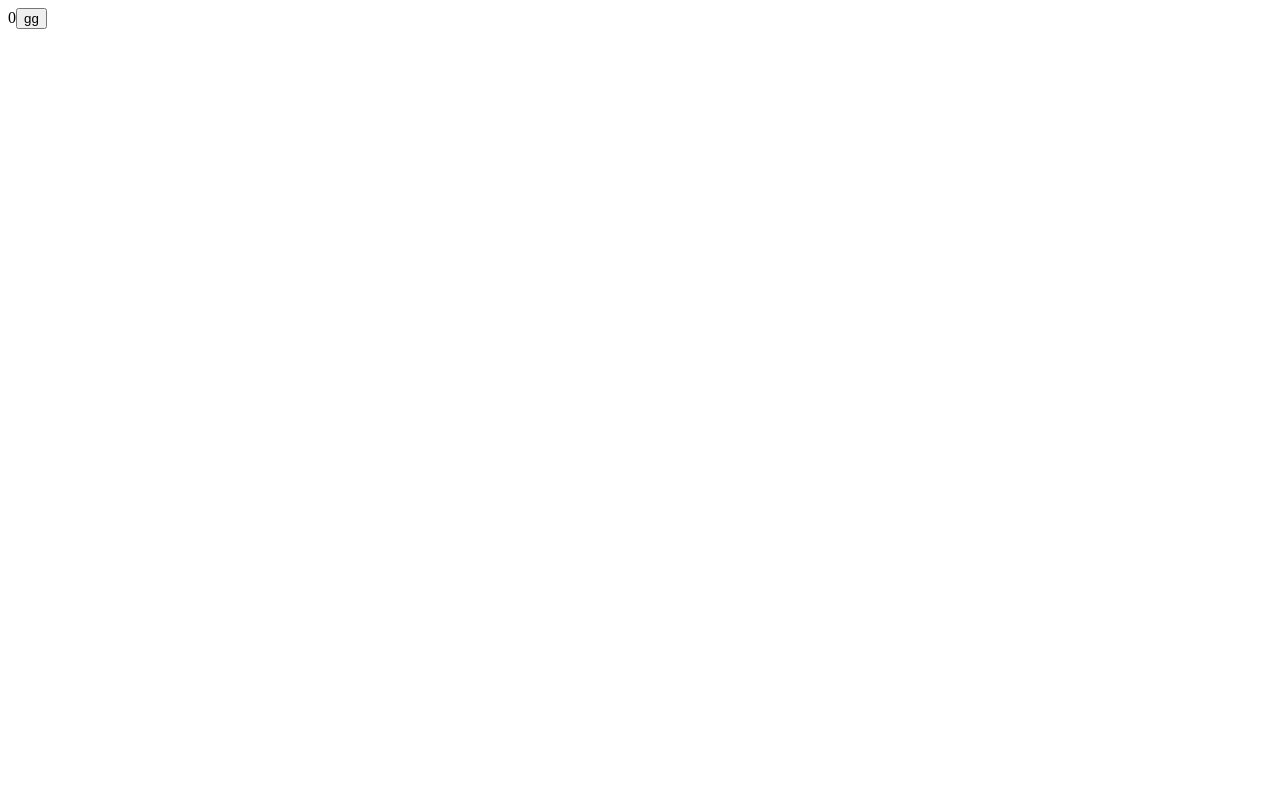
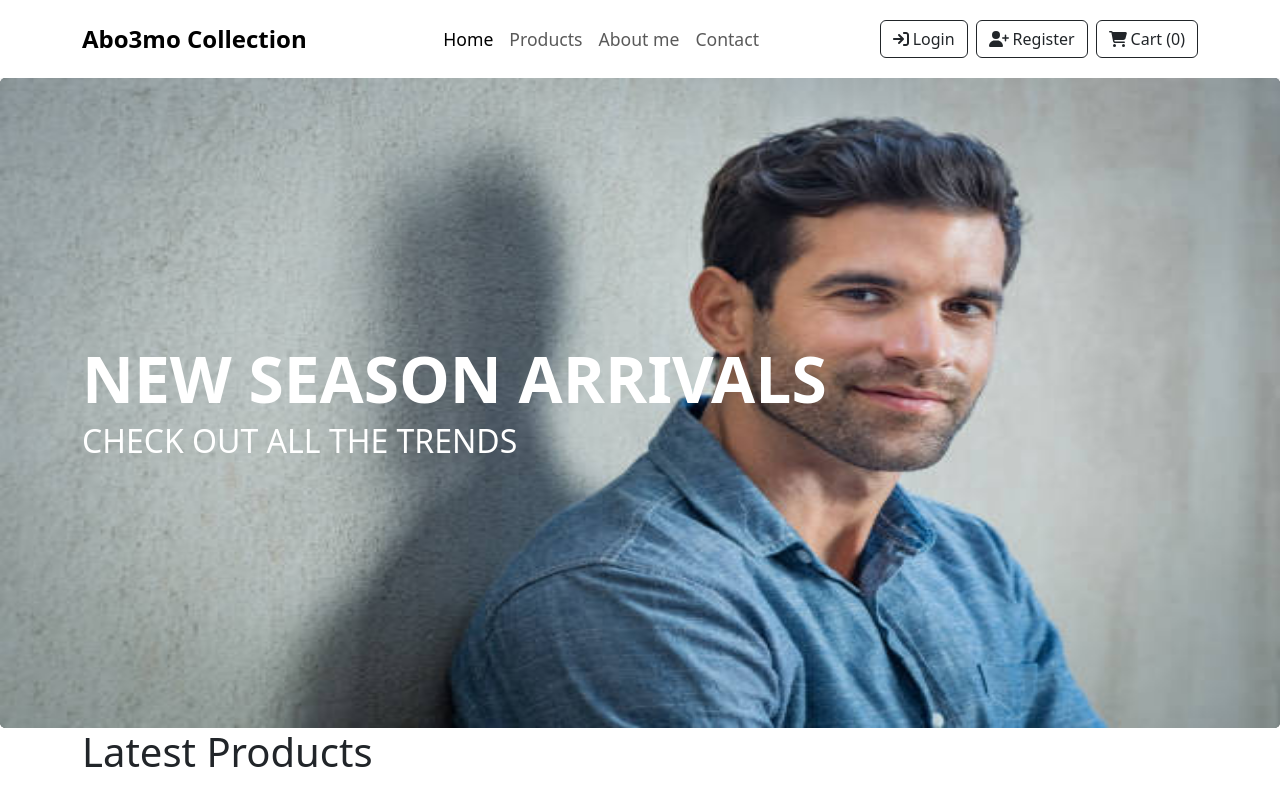
Before and after one commit to CynicalMan/merch-store, a React (Vite) app in the folder frontend/: page / in a window 1280 px wide. Built offline with nearby package versions, Linux system fonts and the light colour scheme; no server answers.

Commit message:
half home

```diff
--- a/frontend/src/App.css
+++ b/frontend/src/App.css
@@ -0,0 +1,15 @@
+/* Utilities */
+
+.h-100vh{
+    width: 905px;
+    height: 650px;
+}
+
+/* Utilities */
+
+/* Navbar */
+.navbar-nav a{
+    font-size: 1.1em;
+}
+
+/* Navbar */
--- a/frontend/src/App.jsx
+++ b/frontend/src/App.jsx
@@ -1,13 +1,16 @@
-import { useState } from 'react'
+import Navbar from './components/Navbar'
 import './App.css'
+import "bootstrap/dist/css/bootstrap.min.css"
+import Home from './views/Home/Home'
+import Footer from './components/Footer'
 
 function App() {
-  const [count, setCount] = useState(0)
 
   return (
     <>
-      {count}
-      <button onClick={() => setCount(count + 1)}>gg</button>
+      <Navbar />
+      <Home />
+      <Footer />
     </>
   )
 }
--- /dev/null
+++ b/frontend/src/components/Footer.jsx
@@ -0,0 +1,11 @@
+
+
+const Footer = () => {
+    return (
+        <>
+
+        </>
+    )
+}
+
+export default Footer
--- /dev/null
+++ b/frontend/src/components/Navbar.jsx
@@ -0,0 +1,37 @@
+import { FontAwesomeIcon } from '@fortawesome/react-fontawesome'
+import { faArrowRightToBracket,faUserPlus,faCartShopping } from "@fortawesome/free-solid-svg-icons"
+const Navbar = () => {
+    return (
+        <nav className="navbar navbar-expand-lg navbar-light bg-white py-3 shadow-sm" >
+            <div className="container">
+                <a className="navbar-brand fw-bold fs-4" href="#">Abo3mo Collection</a>
+                <button className="navbar-toggler" type="button" data-bs-toggle="collapse" data-bs-target="#navbarSupportedContent" aria-controls="navbarSupportedContent" aria-expanded="false" aria-label="Toggle navigation">
+                    <span className="navbar-toggler-icon"></span>
+                </button>
+                <div className="collapse navbar-collapse" id="navbarSupportedContent">
+                    <ul className="navbar-nav mx-auto mb-2 mb-lg-0">
+                        <li className="nav-item">
+                            <a className="nav-link active" aria-current="page" href="#">Home</a>
+                        </li>
+                        <li className="nav-item">
+                            <a className="nav-link" href="#">Products</a>
+                        </li>
+                        <li className="nav-item">
+                            <a className="nav-link" href="#">About me</a>
+                        </li>
+                        <li className="nav-item">
+                            <a className="nav-link" href="#">Contact</a>
+                        </li>
+                    </ul>
+                    <div className="buttons">
+                        <a href="" className="btn btn-outline-dark "><FontAwesomeIcon icon={faArrowRightToBracket} className='me-1' />Login</a>
+                        <a href="" className="btn btn-outline-dark ms-2"><FontAwesomeIcon icon={faUserPlus} className='me-1' />Register</a>
+                        <a href="" className="btn btn-outline-dark ms-2"><FontAwesomeIcon icon={faCartShopping}  className='me-1' />Cart (0)</a>
+                    </div>
+                </div>
+            </div>
+        </nav>
+    )
+}
+
+export default Navbar
--- /dev/null
+++ b/frontend/src/views/Home/Home.jsx
@@ -0,0 +1,22 @@
+import bgImg from '../../assets/home/bg.jpg'
+import ProductList from './components/ProductList'
+
+
+const Home = () => {
+    return (
+        <div className="hero">
+            <div className="card bg-dark text-white border-0 h-100">
+                <img src={bgImg} className="card-img h-100vh" alt="background" />
+                <div className="card-img-overlay d-flex flex-column justify-content-center">
+                    <div className="container">
+                    <h5 className="card-title display-3 fw-bolder mb-0">NEW SEASON ARRIVALS</h5>
+                    <p className="card-text lead fs-2">CHECK OUT ALL THE TRENDS</p>
+                    </div>
+                </div>
+            </div>
+            <ProductList />
+        </div>
+    )
+}
+
+export default Home
--- /dev/null
+++ b/frontend/src/views/Home/components/ProductList.jsx
@@ -0,0 +1,45 @@
+import { useState, useEffect } from "react"
+import axios from "axios"
+
+const ProductList = () => {
+
+    const [products, setProducts] = useState({
+        loading: false,
+        results: [],
+        err: null,
+    });
+
+    useEffect(() => {
+        setProducts({ ...products, loading: true })
+        axios
+            .get("https://fakestoreapi.com/products")
+            .then((res) => {
+                console.log(res);
+                setProducts({ ...products, results: res.data, loading: false, err: null });
+                const product = res.data[0]
+                console.log(product);
+            })
+            .catch((err) => {
+                console.log(err);
+                setProducts({ ...products, err: "something went wrong : " + err, loading: false });
+            });
+
+    }, []);
+
+    return (
+        <>
+            <div className="container">
+                <div className="row">
+                    <div className="col-12">
+                        <h1>
+                            Latest Products
+                        </h1>
+
+                    </div>
+                </div>
+            </div>
+        </>
+    )
+}
+
+export default ProductList
```
Also changed, not shown: frontend/package.json (+10 -1 lines), frontend/src/assets/home/bg.jpg (added), frontend/src/views/Home/home.css (added), 1 other file (tests, documents, lock files or other folders).
